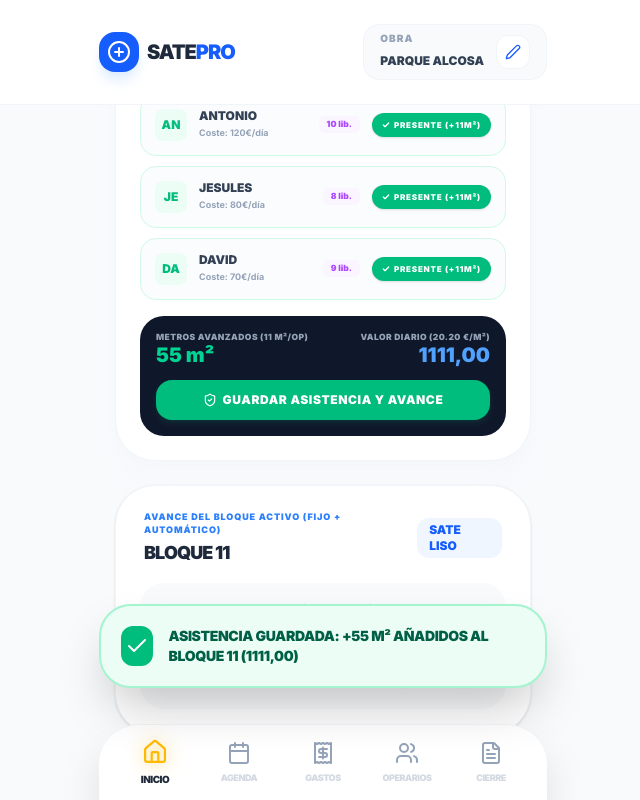
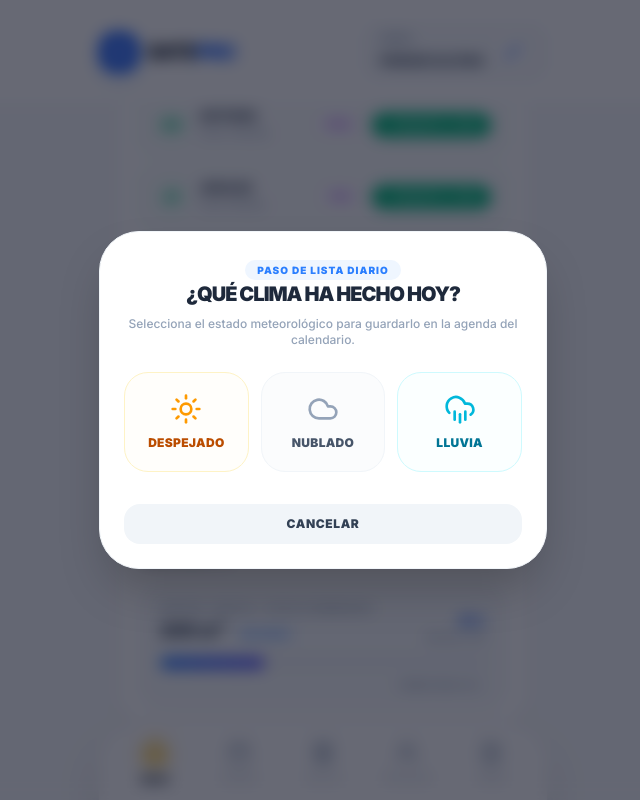
Before and after one commit to JFOE78/SATECONTROL-V3.0, a React (Vite) app: page / in a window 1280 px wide. Both pictures are taken after a click on the button "GUARDAR ASISTENCIA Y AVANCE". Shown: the whole page, without its empty margins (317-957 px from the left). Built offline with nearby package versions, Linux system fonts and the light colour scheme; the HTML template or start-up script is replaced by a standard one.

Commit message:
feat: add weather selection to attendance record
Implement a weather selection modal in the attendance flow to capture site conditions during data registration.

```diff
--- a/src/screens/AsistenciaScreen.tsx
+++ b/src/screens/AsistenciaScreen.tsx
@@ -1,8 +1,9 @@
 import React, { useState, useEffect, useMemo } from "react";
-import { ChevronLeft, Calendar, Check, X, Users, Calculator, AlertTriangle, ShieldCheck } from "lucide-react";
+import { ChevronLeft, Calendar, Check, X, Users, Calculator, AlertTriangle, ShieldCheck, Sun, Cloud, CloudRain } from "lucide-react";
 import { useApp } from "../context/AppContext";
 import { Avance, Vacacion } from "../types";
 import { BLOQUE_DIMENSIONS, RENDIMIENTOS_EQUIPO } from "../constants";
+import { motion, AnimatePresence } from "motion/react";
 
 export const AsistenciaScreen: React.FC<{ onBack: () => void, onNavigate: (screen: string) => void }> = ({ onBack, onNavigate }) => {
   const {
@@ -33,6 +34,7 @@ export const AsistenciaScreen: React.FC<{ onBack: () => void, onNavigate: (scree
 
   // State mapping operario name to attendance state: 'presente' or 'ausente'
   const [asistencia, setAsistencia] = useState<Record<string, 'presente' | 'ausente'>>({});
+  const [showClimaModal, setShowClimaModal] = useState(false);
 
   // Synchronize attendance state from existing database entries (Avances or Vacaciones) or default to all present
   useEffect(() => {
@@ -135,11 +137,15 @@ export const AsistenciaScreen: React.FC<{ onBack: () => void, onNavigate: (scree
       return;
     }
 
+    setShowClimaModal(true);
+  };
+
+  const executeSave = (climaSeleccionado: string) => {
     // 1. Create automatic Avance entity
     const newAvance: Avance = {
       id: `avance-auto-${fecha}-${Date.now()}`,
       fecha,
-      obraId: selectedObraId,
+      obraId: selectedObraId!,
       bloque: activeBlock,
       operariosPresentes: presentUsers,
       operariosVacaciones: absentUsers,
@@ -150,6 +156,7 @@ export const AsistenciaScreen: React.FC<{ onBack: () => void, onNavigate: (scree
           bloque: activeBlock
         }
       ] : [],
+      clima: climaSeleccionado,
       resumen: { ingresos: 0, costeManoObra: 0, beneficio: 0, beneficioPorOperario: 0 },
       motivoSinProduccion: computedM2 === 0 ? "Sin asistencia de operarios" : undefined
     };
@@ -181,7 +188,8 @@ export const AsistenciaScreen: React.FC<{ onBack: () => void, onNavigate: (scree
       return [...filtered, newAvance];
     });
 
-    notify(`Asistencia y ${computedM2}m² registrados para el Bloque ${activeBlock}`, "success");
+    setShowClimaModal(false);
+    notify(`Asistencia, clima (${climaSeleccionado}) y ${computedM2}m² registrados para el Bloque ${activeBlock}`, "success");
     onBack(); // Navigate back to central screen
   };
 
@@ -331,12 +339,79 @@ export const AsistenciaScreen: React.FC<{ onBack: () => void, onNavigate: (scree
         <div className="pt-2">
           <button
             onClick={handleSave}
-            className="w-full bg-blue-600 hover:bg-blue-500 text-white font-black py-4.5 rounded-2xl flex items-center justify-center gap-2 active:scale-95 transition-all text-sm uppercase tracking-wider shadow-lg shadow-blue-500/20"
+            className="w-full bg-blue-600 hover:bg-blue-500 text-white font-black py-4.5 rounded-2xl flex items-center justify-center gap-2 active:scale-95 transition-all text-sm uppercase tracking-wider shadow-lg shadow-blue-500/20 cursor-pointer"
           >
             <Check size={18} strokeWidth={3} /> Guardar Asistencia y Avance
           </button>
         </div>
       </section>
+
+      <AnimatePresence>
+        {showClimaModal && (
+          <div className="fixed inset-0 z-50 flex items-center justify-center p-4">
+            {/* Backdrop */}
+            <motion.div
+              initial={{ opacity: 0 }}
+              animate={{ opacity: 1 }}
+              exit={{ opacity: 0 }}
+              onClick={() => setShowClimaModal(false)}
+              className="absolute inset-0 bg-slate-950/60 backdrop-blur-sm"
+            />
+            {/* Modal Body */}
+            <motion.div
+              initial={{ opacity: 0, scale: 0.95, y: 20 }}
+              animate={{ opacity: 1, scale: 1, y: 0 }}
+              exit={{ opacity: 0, scale: 0.95, y: 20 }}
+              className="relative w-full max-w-md bg-white dark:bg-slate-900 border border-slate-100 dark:border-slate-800 rounded-[2.5rem] p-6 shadow-2xl space-y-6 text-slate-800 dark:text-white"
+            >
+              <div className="text-center space-y-2">
+                <span className="text-[10px] font-black text-blue-500 uppercase tracking-widest bg-blue-50 dark:bg-blue-900/20 px-3 py-1 rounded-full">Paso de Lista Diario</span>
+                <h3 className="text-xl font-black text-slate-800 dark:text-white uppercase tracking-tighter">¿Qué clima ha hecho hoy?</h3>
+                <p className="text-xs text-slate-400 dark:text-slate-500 font-medium">Selecciona el estado meteorológico para guardarlo en la agenda del calendario.</p>
+              </div>
+
+              <div className="grid grid-cols-3 gap-3">
+                <button
+                  type="button"
+                  onClick={() => executeSave("despejado")}
+                  className="p-5 rounded-3xl border border-amber-100 dark:border-amber-950/50 bg-amber-50/20 hover:bg-amber-50/40 dark:bg-amber-950/10 dark:hover:bg-amber-950/20 flex flex-col items-center justify-center gap-2.5 transition-all cursor-pointer group active:scale-95 text-slate-800 dark:text-white"
+                >
+                  <Sun size={32} className="text-amber-500 group-hover:scale-110 transition-transform duration-300" />
+                  <span className="text-xs font-black text-amber-700 dark:text-amber-400 uppercase tracking-wide">Despejado</span>
+                </button>
+
+                <button
+                  type="button"
+                  onClick={() => executeSave("nublado")}
+                  className="p-5 rounded-3xl border border-slate-100 dark:border-slate-850 bg-slate-50/50 hover:bg-slate-50 dark:bg-slate-800/30 dark:hover:bg-slate-800/50 flex flex-col items-center justify-center gap-2.5 transition-all cursor-pointer group active:scale-95 text-slate-800 dark:text-white"
+                >
+                  <Cloud size={32} className="text-slate-400 dark:text-slate-500 group-hover:scale-110 transition-transform duration-300" />
+                  <span className="text-xs font-black text-slate-600 dark:text-slate-300 uppercase tracking-wide">Nublado</span>
+                </button>
+
+                <button
+                  type="button"
+                  onClick={() => executeSave("lluvia")}
+                  className="p-5 rounded-3xl border border-cyan-100 dark:border-cyan-950/50 bg-cyan-50/20 hover:bg-cyan-50/40 dark:bg-cyan-950/10 dark:hover:bg-cyan-950/20 flex flex-col items-center justify-center gap-2.5 transition-all cursor-pointer group active:scale-95 text-slate-800 dark:text-white"
+                >
+                  <CloudRain size={32} className="text-cyan-500 group-hover:scale-110 transition-transform duration-300" />
+                  <span className="text-xs font-black text-cyan-700 dark:text-cyan-400 uppercase tracking-wide">Lluvia</span>
+                </button>
+              </div>
+
+              <div className="flex gap-3 pt-2">
+                <button
+                  type="button"
+                  onClick={() => setShowClimaModal(false)}
+                  className="w-full bg-slate-100 dark:bg-slate-800 hover:bg-slate-200 dark:hover:bg-slate-700 text-slate-700 dark:text-slate-200 py-3 rounded-2xl font-black text-xs uppercase tracking-wider transition-all cursor-pointer text-center"
+                >
+                  Cancelar
+                </button>
+              </div>
+            </motion.div>
+          </div>
+        )}
+      </AnimatePresence>
     </div>
   );
 };
--- a/src/screens/Inicio.tsx
+++ b/src/screens/Inicio.tsx
@@ -1,10 +1,11 @@
 import React, { useMemo, useCallback, useState, useEffect } from "react";
-import { PlusCircle, Calendar, FileText, ChevronRight, Settings, Users, Check, X, ShieldCheck } from "lucide-react";
+import { PlusCircle, Calendar, FileText, ChevronRight, Settings, Users, Check, X, ShieldCheck, Sun, Cloud, CloudRain } from "lucide-react";
 import { useApp } from "../context/AppContext";
 import { ActionButton } from "../components/ActionButton";
 import { Avance, Vacacion } from "../types";
 import { formatAmount } from "../lib/utils";
 import { BLOQUE_DIMENSIONS } from "../constants";
+import { motion, AnimatePresence } from "motion/react";
 
 export const Inicio: React.FC<{ onNavigate: (s: any) => void, onInstall: () => void, showInstall: boolean }> = ({ onNavigate, onInstall, showInstall }) => {
   const {
@@ -25,6 +26,7 @@ export const Inicio: React.FC<{ onNavigate: (s: any) => void, onInstall: () => v
     return new Date().toISOString().split('T')[0];
   });
   const [asistencia, setAsistencia] = useState<Record<string, 'presente' | 'ausente'>>({});
+  const [showClimaModal, setShowClimaModal] = useState(false);
 
   // Safe normalization helper for name matching
   const normalizeName = useCallback((s: any) =>
@@ -225,12 +227,16 @@ export const Inicio: React.FC<{ onNavigate: (s: any) => void, onInstall: () => v
       return;
     }
 
+    setShowClimaModal(true);
+  };
+
+  const executeSaveAsistencia = (climaSeleccionado: string) => {
     const m2 = presentUsers.length * 11;
 
     const newAvance: Avance = {
       id: `avance-auto-${fecha}-${Date.now()}`,
       fecha,
-      obraId: selectedObraId,
+      obraId: selectedObraId!,
       bloque: "11",
       operariosPresentes: presentUsers,
       operariosVacaciones: absentUsers,
@@ -241,6 +247,7 @@ export const Inicio: React.FC<{ onNavigate: (s: any) => void, onInstall: () => v
           bloque: "11"
         }
       ] : [],
+      clima: climaSeleccionado,
       resumen: { ingresos: m2 * 20.20, costeManoObra: 0, beneficio: 0, beneficioPorOperario: 0 },
       motivoSinProduccion: m2 === 0 ? "Sin asistencia de la cuadrilla" : undefined
     };
@@ -270,7 +277,8 @@ export const Inicio: React.FC<{ onNavigate: (s: any) => void, onInstall: () => v
       return [...filtered, newAvance];
     });
 
-    notify(`Asistencia guardada: +${m2} m² añadidos al Bloque 11 (${formatAmount(totalEuro)})`, "success");
+    setShowClimaModal(false);
+    notify(`Asistencia y clima (${climaSeleccionado}) guardados: +${m2} m² añadidos al Bloque 11 (${formatAmount(totalEuro)})`, "success");
   };
 
   // Progression calculation for Bloque 11 (historico starting offset at 205 m²)
@@ -544,6 +552,73 @@ export const Inicio: React.FC<{ onNavigate: (s: any) => void, onInstall: () => v
           className="bg-amber-50/50 dark:bg-amber-950/20 border-amber-200 dark:border-amber-800/30"
         />
       </div>
+
+      <AnimatePresence>
+        {showClimaModal && (
+          <div className="fixed inset-0 z-50 flex items-center justify-center p-4">
+            {/* Backdrop */}
+            <motion.div
+              initial={{ opacity: 0 }}
+              animate={{ opacity: 1 }}
+              exit={{ opacity: 0 }}
+              onClick={() => setShowClimaModal(false)}
+              className="absolute inset-0 bg-slate-950/60 backdrop-blur-sm"
+            />
+            {/* Modal Body */}
+            <motion.div
+              initial={{ opacity: 0, scale: 0.95, y: 20 }}
+              animate={{ opacity: 1, scale: 1, y: 0 }}
+              exit={{ opacity: 0, scale: 0.95, y: 20 }}
+              className="relative w-full max-w-md bg-white dark:bg-slate-900 border border-slate-100 dark:border-slate-800 rounded-[2.5rem] p-6 shadow-2xl space-y-6"
+            >
+              <div className="text-center space-y-2">
+                <span className="text-[10px] font-black text-blue-500 uppercase tracking-widest bg-blue-50 dark:bg-blue-900/20 px-3 py-1 rounded-full">Paso de Lista Diario</span>
+                <h3 className="text-xl font-black text-slate-800 dark:text-white uppercase tracking-tighter">¿Qué clima ha hecho hoy?</h3>
+                <p className="text-xs text-slate-400 dark:text-slate-500 font-medium">Selecciona el estado meteorológico para guardarlo en la agenda del calendario.</p>
+              </div>
+
+              <div className="grid grid-cols-3 gap-3">
+                <button
+                  type="button"
+                  onClick={() => executeSaveAsistencia("despejado")}
+                  className="p-5 rounded-3xl border border-amber-100 dark:border-amber-950/50 bg-amber-50/20 hover:bg-amber-50/40 dark:bg-amber-950/10 dark:hover:bg-amber-950/20 flex flex-col items-center justify-center gap-2.5 transition-all cursor-pointer group active:scale-95"
+                >
+                  <Sun size={32} className="text-amber-500 group-hover:scale-110 transition-transform duration-300" />
+                  <span className="text-xs font-black text-amber-700 dark:text-amber-400 uppercase tracking-wide">Despejado</span>
+                </button>
+
+                <button
+                  type="button"
+                  onClick={() => executeSaveAsistencia("nublado")}
+                  className="p-5 rounded-3xl border border-slate-100 dark:border-slate-850 bg-slate-50/50 hover:bg-slate-50 dark:bg-slate-800/30 dark:hover:bg-slate-800/50 flex flex-col items-center justify-center gap-2.5 transition-all cursor-pointer group active:scale-95"
+                >
+                  <Cloud size={32} className="text-slate-400 dark:text-slate-500 group-hover:scale-110 transition-transform duration-300" />
+                  <span className="text-xs font-black text-slate-600 dark:text-slate-300 uppercase tracking-wide">Nublado</span>
+                </button>
+
+                <button
+                  type="button"
+                  onClick={() => executeSaveAsistencia("lluvia")}
+                  className="p-5 rounded-3xl border border-cyan-100 dark:border-cyan-950/50 bg-cyan-50/20 hover:bg-cyan-50/40 dark:bg-cyan-950/10 dark:hover:bg-cyan-950/20 flex flex-col items-center justify-center gap-2.5 transition-all cursor-pointer group active:scale-95"
+                >
+                  <CloudRain size={32} className="text-cyan-500 group-hover:scale-110 transition-transform duration-300" />
+                  <span className="text-xs font-black text-cyan-700 dark:text-cyan-400 uppercase tracking-wide">Lluvia</span>
+                </button>
+              </div>
+
+              <div className="flex gap-3 pt-2">
+                <button
+                  type="button"
+                  onClick={() => setShowClimaModal(false)}
+                  className="w-full bg-slate-100 dark:bg-slate-800 hover:bg-slate-200 dark:hover:bg-slate-700 text-slate-700 dark:text-slate-200 py-3 rounded-2xl font-black text-xs uppercase tracking-wider transition-all cursor-pointer text-center"
+                >
+                  Cancelar
+                </button>
+              </div>
+            </motion.div>
+          </div>
+        )}
+      </AnimatePresence>
     </div>
   );
 };
```
